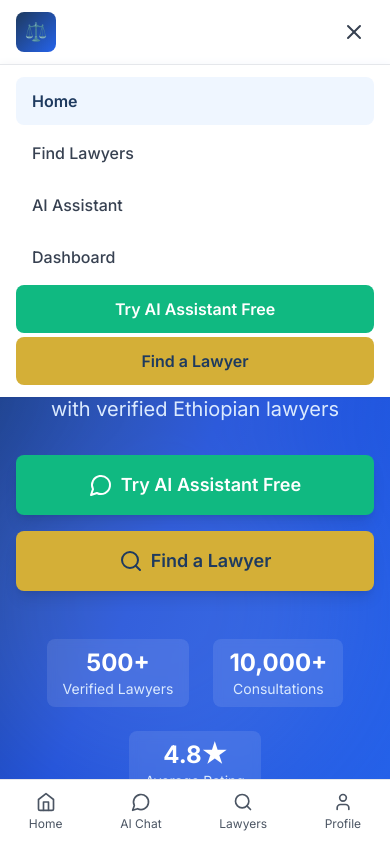
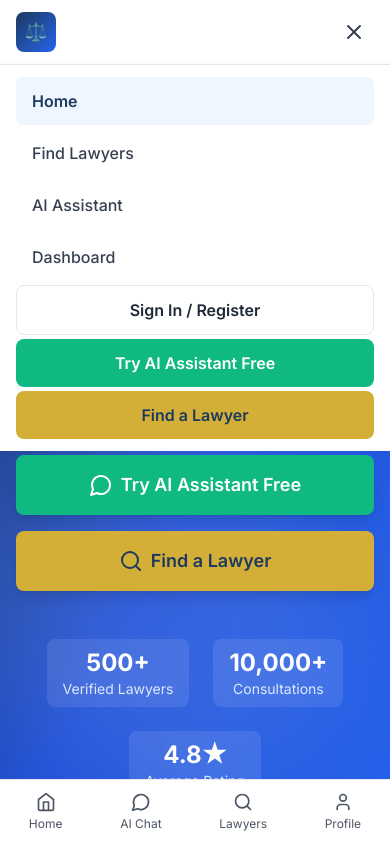
Before and after one commit to YibestBelay/law-bridge-demo, a Next.js app: page / in a window 390 px wide. Both pictures are taken after a click on the button 354 px from the left and 32 px from the top of the page. Shown: the top 844 px of the page. Built offline with nearby package versions, Linux system fonts and the light colour scheme.

Commit message:
Integrate authentication modal into Navigation and Layout components for sign-in and sign-up flows

```diff
--- a/components/shared/Layout.tsx
+++ b/components/shared/Layout.tsx
@@ -1,6 +1,7 @@
 'use client'
 
 import Navigation from './Navigation'
+import AuthModalContainer from '../auth/AuthModalContainer'
 
 interface LayoutProps {
   children: React.ReactNode
@@ -14,6 +15,7 @@ export default function Layout({ children, showNav = true }: LayoutProps) {
       <main className={showNav ? 'pt-16' : ''}>
         {children}
       </main>
+      <AuthModalContainer />
     </div>
   )
 }
--- a/components/shared/Navigation.tsx
+++ b/components/shared/Navigation.tsx
@@ -4,6 +4,7 @@ import { useState, useEffect } from 'react'
 import Link from 'next/link'
 import { usePathname } from 'next/navigation'
 import { Menu, X, MessageCircle, Search, User, LogOut } from 'lucide-react'
+import { openAuthModal } from '@/lib/authModalEvents'
 
 export default function Navigation() {
   const [isOpen, setIsOpen] = useState(false)
@@ -64,6 +65,12 @@ export default function Navigation() {
               <Link
                 key={link.href}
                 href={link.href}
+                onClick={(e) => {
+                  if (link.href === '/chat' || link.href === '/lawyers') {
+                    e.preventDefault()
+                    openAuthModal(link.href === '/chat' ? 'signin' : 'signup')
+                  }
+                }}
                 className={`px-4 py-2 rounded-lg text-sm font-medium transition-colors ${
                   isActive(link.href)
                     ? 'bg-blue-50 text-navy font-semibold'
@@ -100,19 +107,19 @@ export default function Navigation() {
               </>
             ) : (
               <>
-                <Link
-                  href="/chat"
+                <button
+                  onClick={() => openAuthModal('signin')}
                   className="px-4 py-2 bg-green hover:bg-green/90 text-white rounded-lg text-sm font-semibold flex items-center gap-2 transition-colors"
                 >
                   <MessageCircle size={18} />
                   <span>Try AI Free</span>
-                </Link>
-                <Link
-                  href="/lawyers"
+                </button>
+                <button
+                  onClick={() => openAuthModal('signup')}
                   className="px-4 py-2 bg-gold hover:bg-gold/90 text-navy rounded-lg text-sm font-semibold transition-colors"
                 >
                   Find Lawyer
-                </Link>
+                </button>
               </>
             )}
           </div>
@@ -148,7 +155,13 @@ export default function Navigation() {
               <Link
                 key={link.href}
                 href={link.href}
-                onClick={() => setIsOpen(false)}
+                onClick={(e) => {
+                  setIsOpen(false)
+                  if (link.href === '/chat' || link.href === '/lawyers') {
+                    e.preventDefault()
+                    openAuthModal(link.href === '/chat' ? 'signin' : 'signup')
+                  }
+                }}
                 className={`block px-4 py-3 rounded-lg text-base font-medium transition-colors ${
                   isActive(link.href)
                     ? 'bg-blue-50 text-navy font-semibold'
@@ -160,20 +173,33 @@ export default function Navigation() {
             ))}
             {!(pathname.startsWith('/dashboard') || pathname.startsWith('/lawyer-dashboard')) && (
               <>
-                <Link
-                  href="/chat"
-                  onClick={() => setIsOpen(false)}
-                  className="block px-4 py-3 bg-green text-white rounded-lg text-base font-semibold text-center"
+                <button
+                  onClick={() => {
+                    setIsOpen(false)
+                    openAuthModal('signin')
+                  }}
+                  className="w-full px-4 py-3 border border-gray-200 text-gray-800 rounded-lg text-base font-semibold text-center hover:bg-gray-50"
+                >
+                  Sign In / Register
+                </button>
+                <button
+                  onClick={() => {
+                    setIsOpen(false)
+                    openAuthModal('signin')
+                  }}
+                  className="w-full px-4 py-3 bg-green text-white rounded-lg text-base font-semibold text-center"
                 >
                   Try AI Assistant Free
-                </Link>
-                <Link
-                  href="/lawyers"
-                  onClick={() => setIsOpen(false)}
-                  className="block px-4 py-3 bg-gold text-navy rounded-lg text-base font-semibold text-center"
+                </button>
+                <button
+                  onClick={() => {
+                    setIsOpen(false)
+                    openAuthModal('signup')
+                  }}
+                  className="w-full px-4 py-3 bg-gold text-navy rounded-lg text-base font-semibold text-center"
                 >
                   Find a Lawyer
-                </Link>
+                </button>
               </>
             )}
             {(pathname.startsWith('/dashboard') || pathname.startsWith('/lawyer-dashboard')) && (
--- /dev/null
+++ b/lib/authModalEvents.ts
@@ -0,0 +1,6 @@
+export type AuthModalMode = 'signin' | 'signup'
+
+export const openAuthModal = (mode: AuthModalMode = 'signin') => {
+  if (typeof window === 'undefined') return
+  window.dispatchEvent(new CustomEvent<AuthModalMode>('lawbridge-auth-open', { detail: mode }))
+}
```
